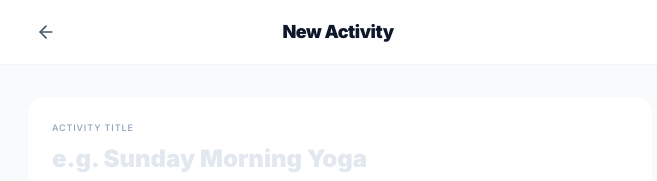
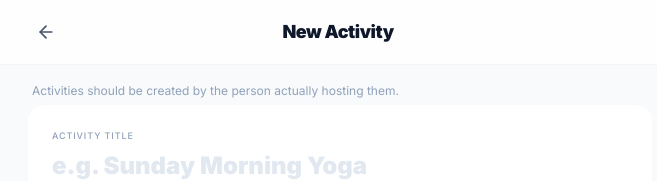
Before and after one commit to bingb0t5/im-in, a React (Vite) app: page /create-event in a window 1280 px wide. Shown: the top 181 px of the page, without its empty margins (300-957 px from the left). Built offline with nearby package versions, Linux system fonts and the light colour scheme; no server answers.

Commit message:
added messaging around host should be people actually runnung the activity. (#16)

```diff
--- a/src/pages/CreateEvent.tsx
+++ b/src/pages/CreateEvent.tsx
@@ -544,13 +544,19 @@ export default function CreateEvent({ user }: { user: User | null }) {
         </div>
       </header>
 
-      <main className="max-w-2xl mx-auto px-6 pt-8">
+      <main className="max-w-2xl mx-auto px-6 pt-7">
         <motion.form
           initial={{ opacity: 0, y: 20 }}
           animate={{ opacity: 1, y: 0 }}
           onSubmit={handleSubmit}
           className="space-y-8"
         >
+          <div className="-mt-3 mb-1 px-1">
+            <p className="text-xs text-slate-400 leading-relaxed">
+              Activities should be created by the person actually hosting them.
+            </p>
+          </div>
+
           {/* Basic Info */}
           <section className="bg-white rounded-2xl p-6 space-y-5">
             <div>
--- a/src/pages/Home.tsx
+++ b/src/pages/Home.tsx
@@ -453,6 +453,10 @@ export default function Home({ user }: { user: User | null }) {
                     <p>Not every idea will be added. Keeping it easy to use matters more than adding everything.</p>
                   </div>
                   <div className="space-y-1.5">
+                    <p className="text-slate-900 font-semibold">Hosts run their own activities</p>
+                    <p>Activities should be created by the person actually organising or hosting them, so it&apos;s clear who&apos;s running things.</p>
+                  </div>
+                  <div className="space-y-1.5">
                     <p className="text-slate-900 font-semibold">It&apos;s maintained by people giving their time</p>
                     <p>Lalo helps build and maintain it, alongside others who choose to get involved.</p>
                   </div>
```
